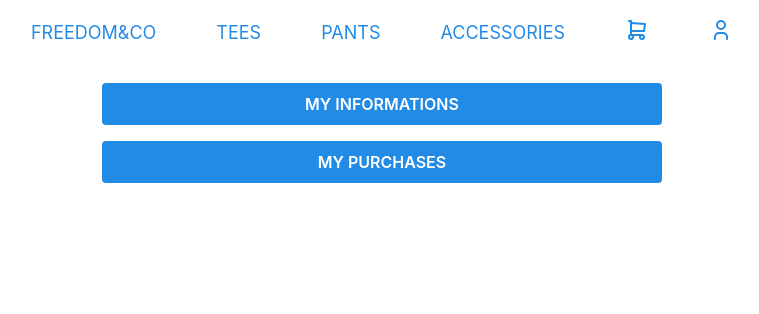
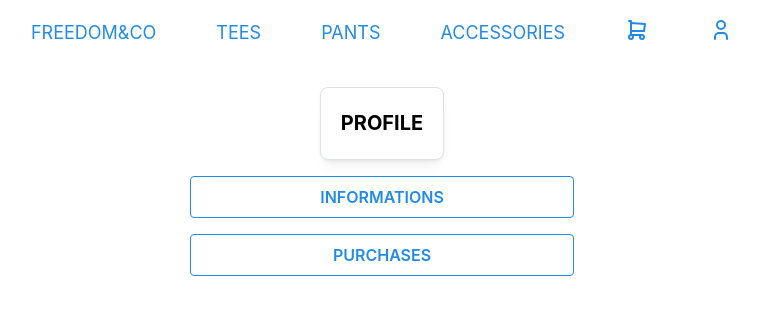
Before and after one commit to MiguelHenri/FREEDOM-CO, a React (Vite) app in the folder projects/project2/frontend/: page /profile in a window 1280 px wide. Shown: the top 314 px of the page, without its empty margins (258-1017 px from the left). Built offline with nearby package versions, Linux system fonts and the light colour scheme.

Commit message:
updating cart and profile

```diff
--- a/projects/project2/frontend/src/pages/Cart.jsx
+++ b/projects/project2/frontend/src/pages/Cart.jsx
@@ -1,23 +1,38 @@
-import { Stack, Card, Group, Image, Text } from "@mantine/core";
+import { Stack, Card, Group, Image, Text, Paper } from "@mantine/core";
 import { v4 as uuidv4 } from "uuid";
 
 function Cart() {
 
-    const itemsTest = Array.from({ length: 4 }, () => ({
+    const itemsTest = Array.from({ length: 8 }, () => ({
         id: uuidv4(),
         image: "https://civilrights.msu.edu/_assets/images/placeholder/placeholder-200x200.jpg",
         title: "Camiseta",
         description: "New and cool.",
-        value: '$100,00',
+        value: '$100,01',
         tagColor: 'blue',
         tag: 'New',
     }));
 
+    const totalValFloat = itemsTest.reduce((total, item) => {
+        const numbers = item.value.match(/\d+(?:[.,]\d+)?/g).map(num => parseFloat(num.replace(',', '.')));
+
+        const sum = numbers.reduce((acc, num) => acc + num, 0);
+
+        return total + sum;
+    }, 0);
+
+    const totalVal = '$' + totalValFloat.toFixed(2).replace('.', ',');
+
     return(
         <>
         <Stack p='20px' align='center'>
+            <Paper shadow="sm" withBorder p='lg' radius='md'>
+                <Text fw={700} fz='20px'>
+                    MY CART
+                </Text>
+            </Paper>
             {itemsTest.map((item, index) => (
-                <Card key={index} shadow="sm" padding="md" radius="md" withBorder w='50vw'>
+                <Card key={index} shadow="sm" padding="md" radius="md" withBorder>
                     <Group justify='center'>
                         <Image
                             src={item.image}
@@ -25,15 +40,20 @@ function Cart() {
                             h='100px'
                             w='100px'
                         />
-                        <Text fw={700} fz='20px'>
+                        <Text fw={500} fz='18px'>
                             {item.title}
                         </Text>
-                        <Text fw={700} fz='20px'>
+                        <Text fw={500} fz='18px'>
                             {item.value}
                         </Text>
                     </Group>
                 </Card>
             ))}
+            <Paper shadow="sm" withBorder p='lg' radius='md'>
+                <Text fw={700} fz='20px'>
+                    TOTAL: {totalVal}
+                </Text>
+            </Paper>
         </Stack>
         </>
     );
--- a/projects/project2/frontend/src/pages/ItemPage.jsx
+++ b/projects/project2/frontend/src/pages/ItemPage.jsx
@@ -73,7 +73,7 @@ function ItemPage() {
                     </Group>
                     <Group>
                         <Button
-                            //disabled={selectedSize === 'P'}
+                            //disabled
                             size='compact-lg'
                             color={selectedSize === 'P' ? 'blue' : 'gray'}
                             radius='md'
--- a/projects/project2/frontend/src/pages/Profile.jsx
+++ b/projects/project2/frontend/src/pages/Profile.jsx
@@ -1,19 +1,30 @@
-import { Box, Button, Stack } from "@mantine/core";
+import { Paper, Button, Stack, Text } from "@mantine/core";
 
 function Profile() {
 
     return (
         <>
-        <Box p='md' style={{flex:1}}>
-            <Stack align='center'>
-                <Button w='70vh' size='md'>
-                    MY INFORMATIONS
-                </Button>
-                <Button w='70vh' size='md'>
-                    MY PURCHASES
-                </Button>
-            </Stack>
-        </Box>
+        <Stack align='center' p='20px'>
+            <Paper shadow="sm" withBorder p='lg' radius='md'>
+                <Text fw={700} fz='20px'>
+                    PROFILE
+                </Text>
+            </Paper>
+            <Button
+                w={{base: '70vw', sm: '50vw', md: '40vw', lg:'30vw'}}
+                size='md'
+                variant='outline'
+            >
+                INFORMATIONS
+            </Button>
+            <Button
+                w={{base: '70vw', sm: '50vw', md: '40vw', lg:'30vw'}}
+                size='md'
+                variant='outline'
+            >
+                PURCHASES
+            </Button>
+        </Stack>
         </>
     );
 }
```
